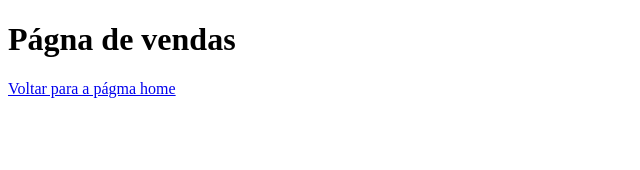
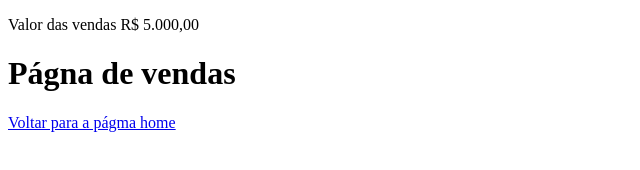
Before and after one commit to LPters/aulagithub, a plain HTML site: page vendas.html in a window 1280 px wide. Shown: the whole page, without its empty margins (0-640 px from the left). Drawn offline with Linux system fonts and the light colour scheme.

Commit message:
Valores das vendas

```diff
--- a/vendas.html
+++ b/vendas.html
@@ -7,6 +7,7 @@
     <title>Document</title>
 </head>
 <body>
+    <P>Valor das vendas R$ 5.000,00</P>
     <h1>Págna de vendas</h1>
     <a href="index.html">Voltar para a págma home</a>
 </body>
```
